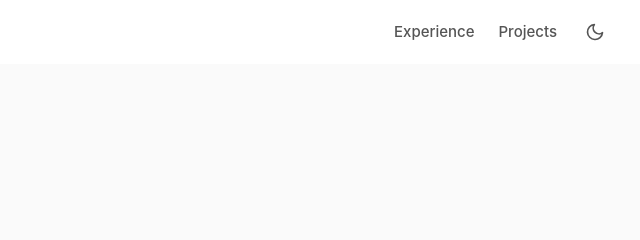
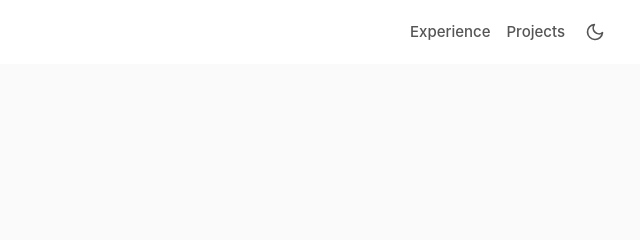
Before and after one commit to ptemark/PersonalWebsite, a website built with webpack: page index.html in a window 1280 px wide. Shown: the top 240 px of the page, 413-1053 px from the left. Built offline with nearby package versions, Linux system fonts and the light colour scheme.

Commit message:
fix(responsive): responsive pass for mobile/tablet/desktop layouts
- Add scroll-padding-top: var(--nav-height) to html so fixed navbar
  does not obscure section headings on anchor-link navigation
- Add overflow-wrap: break-word to body to prevent long bullet text
  from overflowing narrow viewports
- Reduce nav__links gap to 1rem on mobile; restore 1.5rem at 768px+
  to prevent nav overflow on small-screen devices
- Add opacity: 1; transform: none to .hero to ensure hero content is
  always visible (CSS fallback independent of JS is-visible toggle)

Co-Authored-By: Claude <noreply@anthropic.com>

```diff
--- a/css/style.css
+++ b/css/style.css
@@ -62,6 +62,7 @@ html {
   font-size: var(--font-size-base);
   line-height: var(--line-height-base);
   scroll-behavior: smooth;
+  scroll-padding-top: var(--nav-height);
   -webkit-text-size-adjust: 100%;
 }
 
@@ -74,6 +75,7 @@ body {
   margin: 0;
   padding: 0;
   padding-top: var(--nav-height);
+  overflow-wrap: break-word;
   transition: background-color var(--transition-default), color var(--transition-default);
 }
 
@@ -200,6 +202,10 @@ textarea {
   :root {
     --spacing-page-horizontal: 48px;
   }
+
+  .nav__links {
+    gap: 1.5rem;
+  }
 }
 
 /* ==========================================================================
@@ -253,7 +259,7 @@ textarea {
 .nav__links {
   display: flex;
   align-items: center;
-  gap: 1.5rem;
+  gap: 1rem;
 }
 
 .nav__link {
@@ -309,6 +315,8 @@ textarea {
   min-height: calc(100vh - var(--nav-height));
   display: flex;
   align-items: center;
+  opacity: 1;
+  transform: none;
 }
 
 .hero__inner {
```
Also changed, not shown: spec/TASKS.md (+2 -1 lines).
